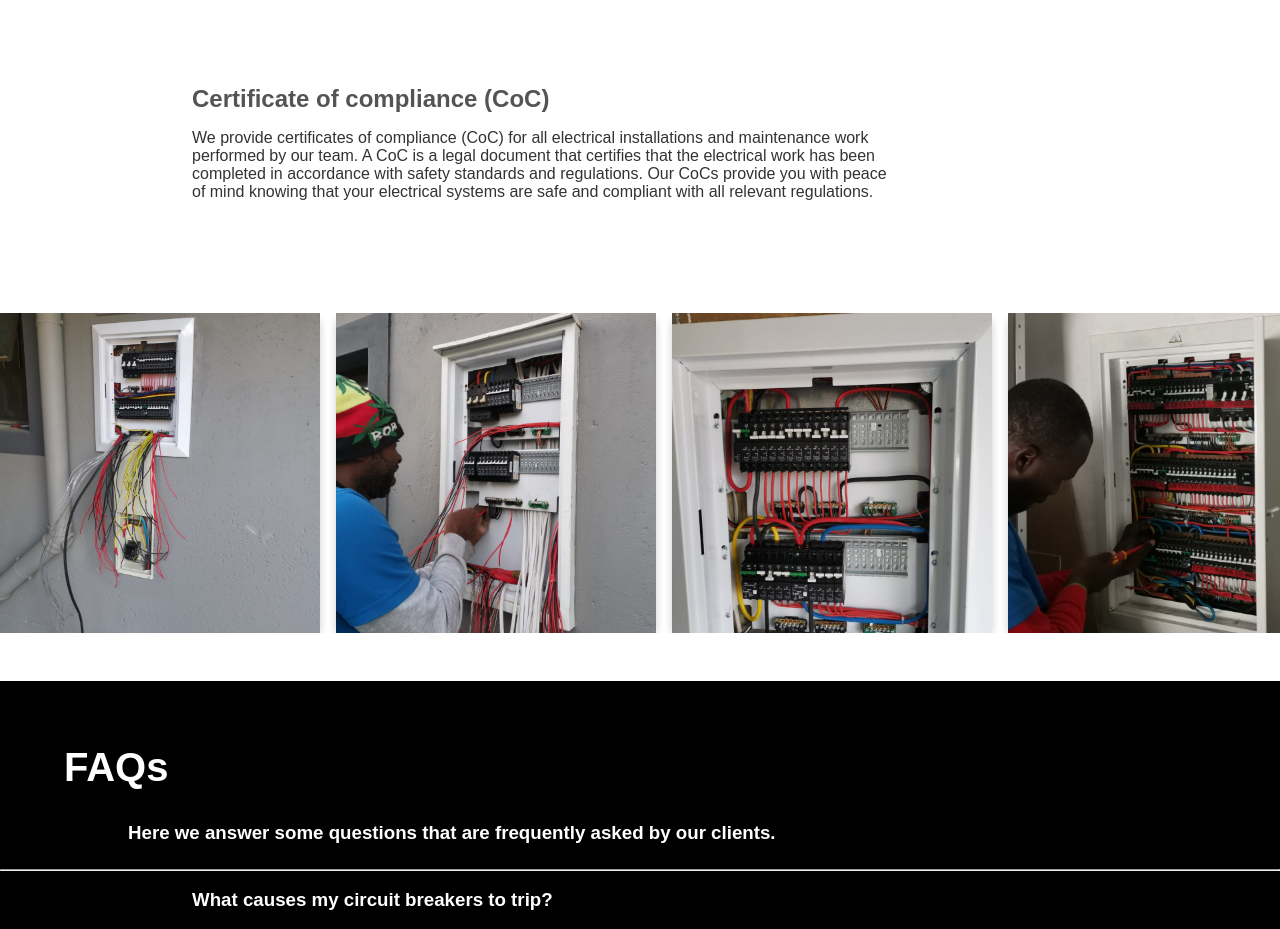
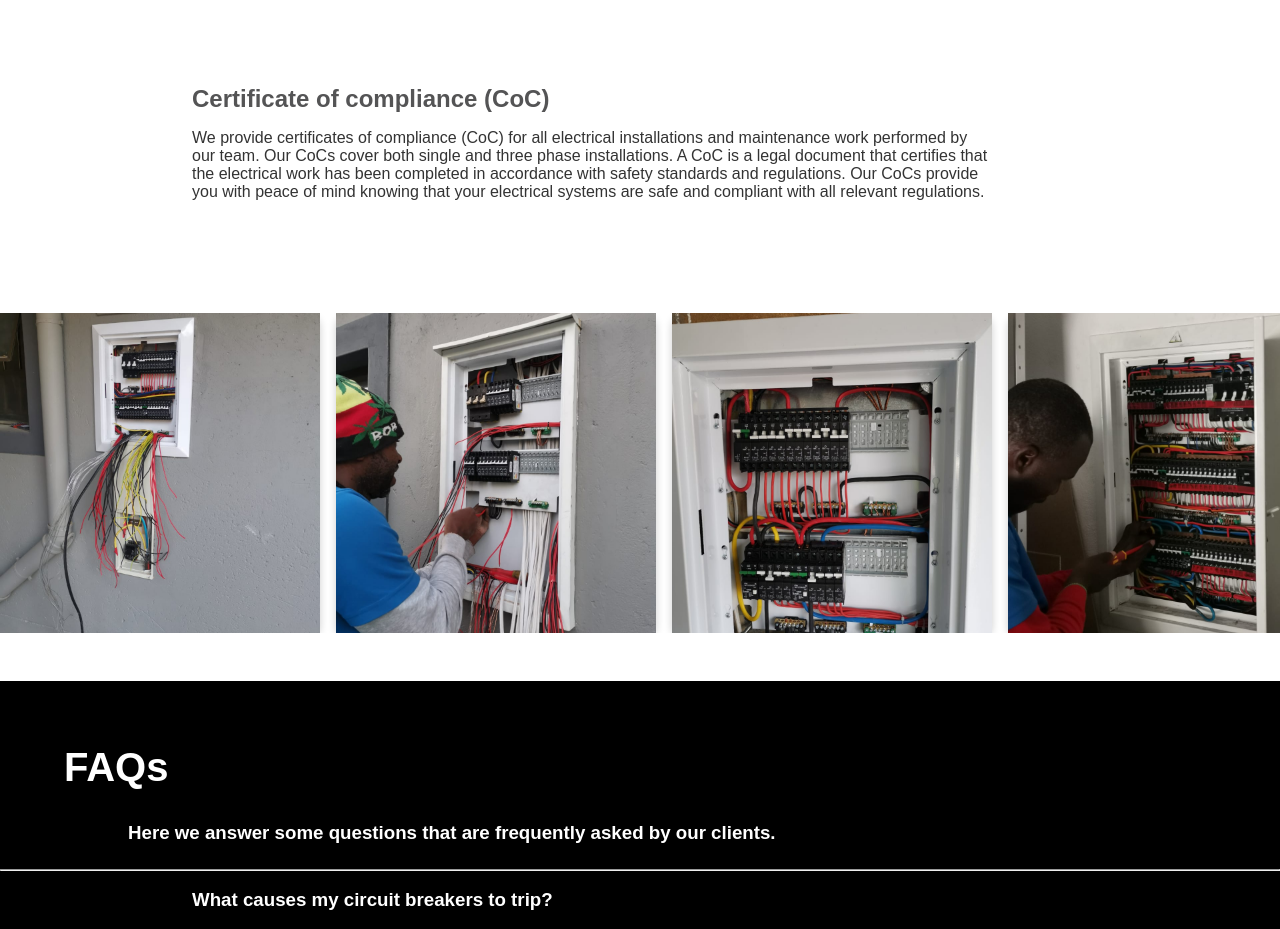
Before and after one commit to Burlington1308/dx_electrical, a plain HTML site: page index.html in a window 1280 px wide. Shown: the part 2100-3029 px from the top of the page. Drawn offline with Linux system fonts and the light colour scheme.

Commit message:
added design on electrical installation services

```diff
--- a/index.html
+++ b/index.html
@@ -96,7 +96,7 @@
             <article class="divider">
                 <h3>Certificate of compliance (CoC)</h3>
                 <p>We provide certificates of compliance (CoC) for all electrical installations and
-                    maintenance work performed by our team. A CoC is a legal document that certifies
+                    maintenance work performed by our team. Our CoCs cover both single and three phase installations. A CoC is a legal document that certifies
                     that the electrical work has been completed in accordance with safety standards
                     and regulations. Our CoCs provide you with peace of mind knowing that your electrical
                     systems are safe and compliant with all relevant regulations.
```
Also changed, not shown: electrical.html (+1 -0 lines).
